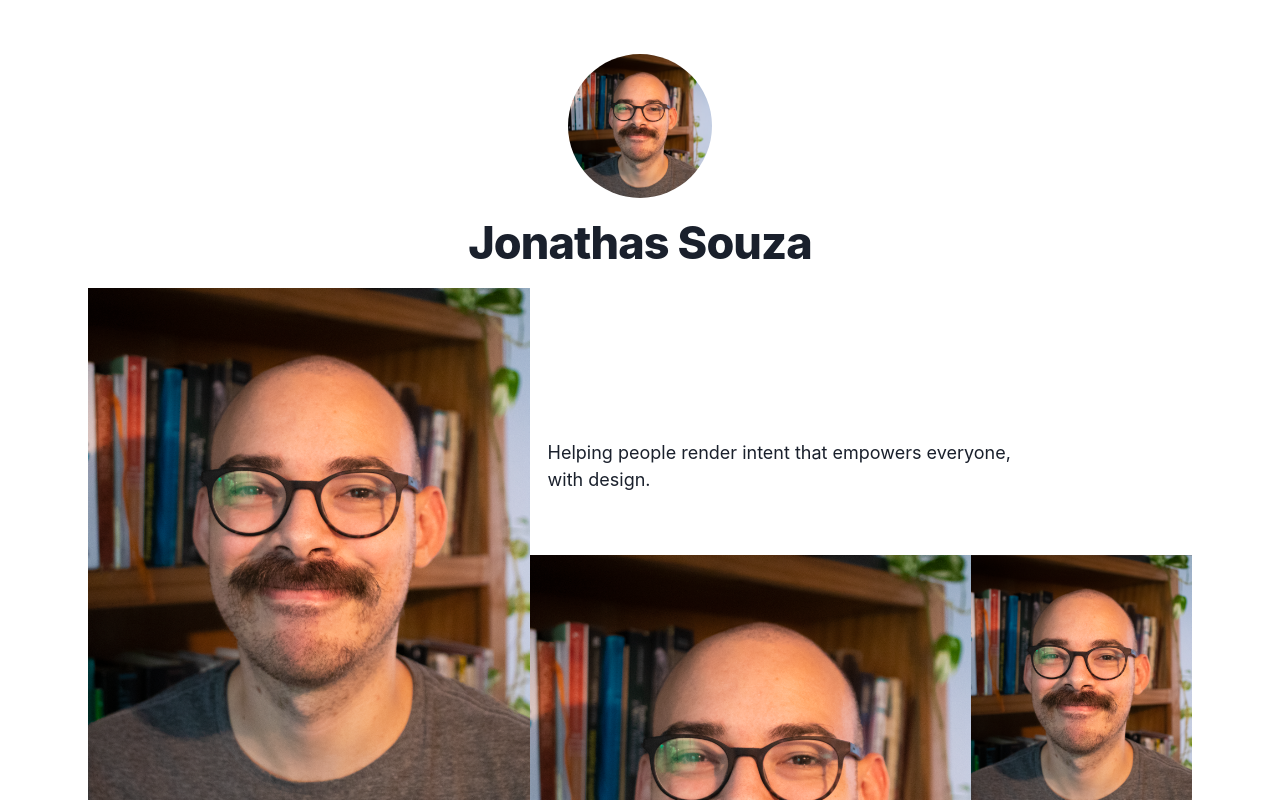
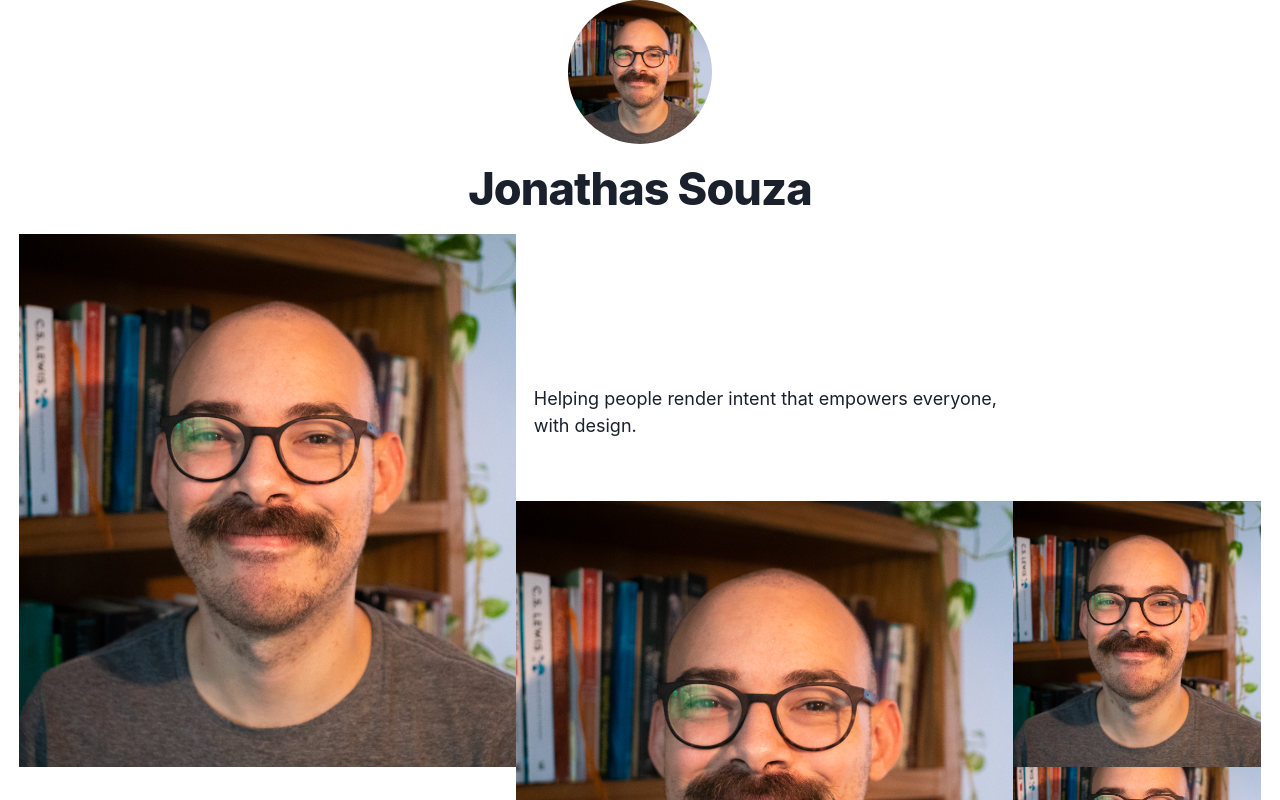
Before and after one commit to jonathasbsouza/work, a Next.js app: page / in a window 1280 px wide. Shown: the top 800 px of the page. Built offline with nearby package versions, Linux system fonts and the light colour scheme.

Commit message:
Add chakra container to Layout

```diff
--- a/components/layout.js
+++ b/components/layout.js
@@ -3,13 +3,14 @@ import Image from "next/image";
 import styles from "./layout.module.scss";
 import utilStyles from "../styles/utils.module.css";
 import Link from "next/link";
+import { Container } from "@chakra-ui/react";
 
 const name = "Jonathas Souza";
 export const siteTitle = "Next.js Sample Website";
 
 export default function Layout({ children, home }) {
   return (
-    <div className={styles.container}>
+    <Container maxW={{ base: "100%", lg: "71rem" }}>
       <Head>
         <link rel="icon" href="/favicon.ico" />
         <meta
@@ -68,6 +69,6 @@ export default function Layout({ children, home }) {
           </Link>
         </div>
       )}
-    </div>
+    </Container>
   );
 }
```
